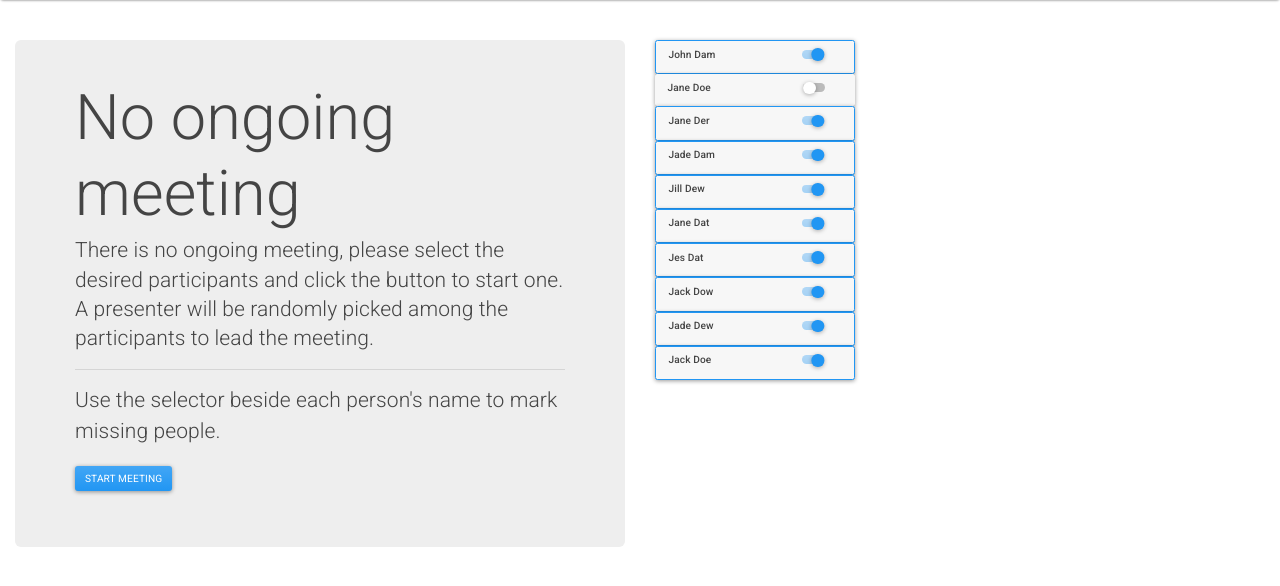
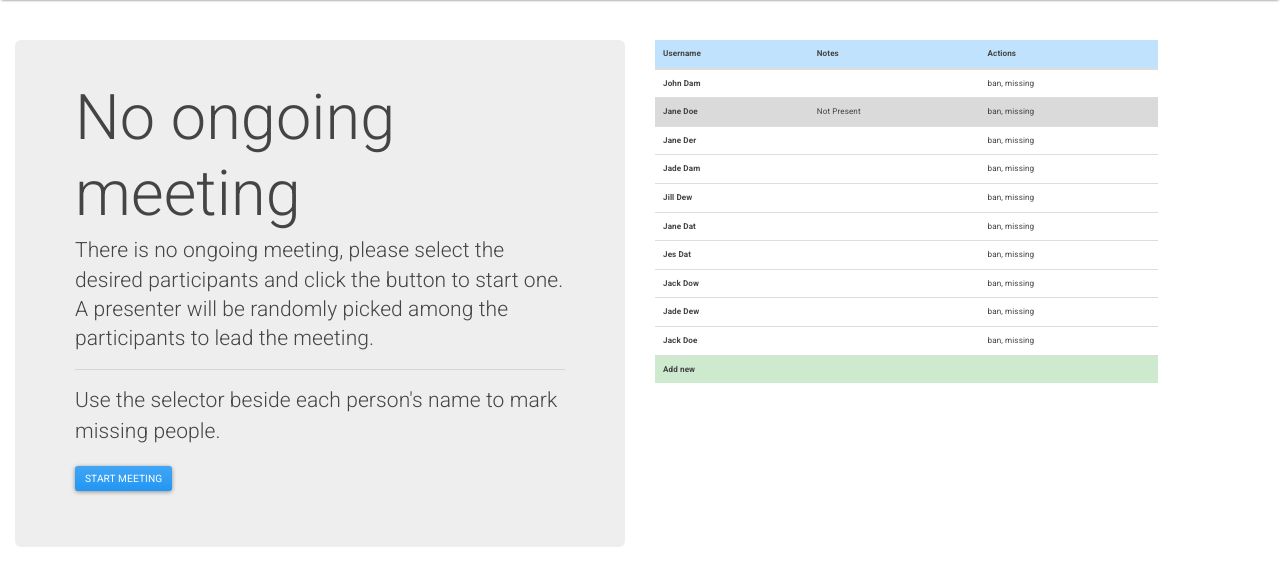
Before and after one commit to docet85/meetings, a Flask app: page / in a window 1280 px wide. Shown: the part 70-656 px from the top of the page. Run offline with Flask 2, Linux system fonts and the light colour scheme; data comes from the database, SQL or seed files in the repository; data that the repository does not hold is empty; some libraries are stand-ins or nearby versions.

Commit message:
drafted APIs

```diff
--- a/meetings/routes.py
+++ b/meetings/routes.py
@@ -1,18 +1,76 @@
-from flask import render_template
+from flask import render_template, request, make_response
+from meetings.models import Meeting, Person, inclusion
+from meetings import db
 
 
 def create_routes(app):
 
     @app.route("/")
     def home():
-        from meetings.models import Meeting, Person
-        latest_meeting = Meeting.query.order_by(Meeting.ts.desc()).first()
+        """ This is the main page - here we select the persons and let the meeting start or stop it when
+        done.
+        """
+        ongoing = True
+        latest_meeting = Meeting.query.order_by(Meeting.start_ts.desc()).first()
         persons = Person.query.all()
         if latest_meeting is None or not latest_meeting.ongoing:
             ongoing = False
-        return render_template('home.jinja2', latest_meeting=latest_meeting, ongoing=ongoing, persons=persons)
+            ongoing_participants = [p.id for p in persons if p.available]
+        else:
+            ongoing_participants = [p.id for p in latest_meeting.participants]
+
+        return render_template('home.jinja2', latest_meeting=latest_meeting, ongoing=ongoing, persons=persons,
+                               ongoing_participants=ongoing_participants)
 
     @app.route("/hist")
     def hist():
-        from meetings.models import Meeting
+        """
+        The history page, displaying the last meetings, and the exclusion log
+        """
         return render_template('hist.jinja2', query_results=Meeting.query.paginate(per_page=5))
+
+    # ########################## API ############################ #
+
+    @app.route("/api/create_meeting", methods=['POST'])
+    def create_meeting():
+        m = Meeting()
+        m.participants = [p for p in Person.query.filter_by(available=True).all()]
+        db.session.add(m)
+        db.session.commit()
+        return make_response(200, 'ok')
+
+    @app.route("/api/start_meeting", methods=['POST'])
+    def start_meeting():
+        from datetime import datetime
+        m = Meeting.query.order_by(Meeting.start_ts.desc()).first()
+        m.start = datetime.now()
+        m.ongoing = True
+        # db.session.add(m)
+        db.session.commit()
+        return make_response(200, 'ok')
+
+    @app.route("/api/stop_meeting", methods=['POST'])
+    def stop_meeting():
+        from datetime import datetime
+        m = Meeting.query.order_by(Meeting.start_ts.desc()).first()
+        m.stop = datetime.now()
+        m.ongoing = False
+        # db.session.add(m)
+        db.session.commit()
+        return make_response(200, 'ok')
+
+    @app.route("/api/person", methods=['POST'])
+    def person():
+        j_person = request.json
+        p = Person(**j_person)
+        db.session.add(p)
+        db.session.commit()
+        return make_response(200, 'ok')
+
+    @app.route("/api/participant/<meeting_id>/<person_id>", methods=['POST', 'DELETE'])
+    def participant(meeting_id, person_id):
+        if request.method == 'POST':
+            inclusion.insert().values(person_id=person_id, meeting_id=meeting_id)
+        else:
+            inclusion.delete().where(person_id=person_id, meeting_id=meeting_id)
+        return make_response(200, 'ok')
--- a/templates/home.jinja2
+++ b/templates/home.jinja2
@@ -33,7 +33,7 @@
                 <div class="jumbotron">
                     {% if ongoing %}
                         <h1 class="display-4">Presenter: {{ latest_meeting.presenter.name }}</h1>
-                        <p class="lead">The meeting started at: {{ latest_meeting.ts }}</p>
+                        <p class="lead">The meeting started at: {{ latest_meeting.start_ts }}</p>
                         <hr class="my-4">
                         <p>Press the button to stop the meeting.</p>
                         <p class="lead">
@@ -51,20 +51,37 @@
                     {% endif %}
                 </div>
             </div>
-            <div class="col-md-6 col-sm-12">
-                {% for p in persons %}
-                <div class="card{% if p.available %} border-primary {% endif %} mb-6"
-                     style="max-width: 20rem;">
-                    <div class="card-header">
-                    <div class="custom-control custom-switch float-right">
-                        <input type="checkbox" class="custom-control-input" id="customSwitch{{- p.id -}}"
-                               {% if p.available %}checked="" {% endif %}>
-                        <label class="custom-control-label" for="customSwitch{{- p.id -}}"></label>
-                    </div>
-                    <h5>{{ p.username }}</h5>
-                    </div>
+            <div class="col-md-5 col-sm-12">
+                <table class="table table-hover">
+                    <thead>
+                    <tr class="table-primary">
+                        <th scope="col">Username</th>
+                        <th scope="col">Notes</th>
+                        <th scope="col">Actions</th>
+                    </tr>
+                    </thead>
+                    <tbody>
+                    {% for p in persons %}
+                        <tr {% if not p.available %}class="table-active"{% endif %}
+                            {% if p.id not in ongoing_participants %}class="table-dark"{% endif %} >
+                            <th scope="row">{{ p.username }} {% if ongoing and p.id == latest_meeting.presenter_id %}
+                                <span class="badge badge-danger">Presenter</span> {% endif %}</th>
+                            <td>
+                                {% if ongoing and p.id not in ongoing_participants %}Excluded{% else %}
+                                {% if not p.available %}Not Present{% endif %}{% endif %}
+                            </td>
+                            <td>ban, missing</td>
+                        </tr>
+
+                    {% endfor %}
+                    <tr class="table-success">
+                        <th scope="row">Add new</th>
+                        <td></td>
+                        <td></td>
+                    </tr>
+                    </tbody>
+                </table>
                 </div>
-                {% endfor %}
             </div>
         </div>
     </div>
```
Also changed, not shown: meetings/models.py (+38 -15 lines).
